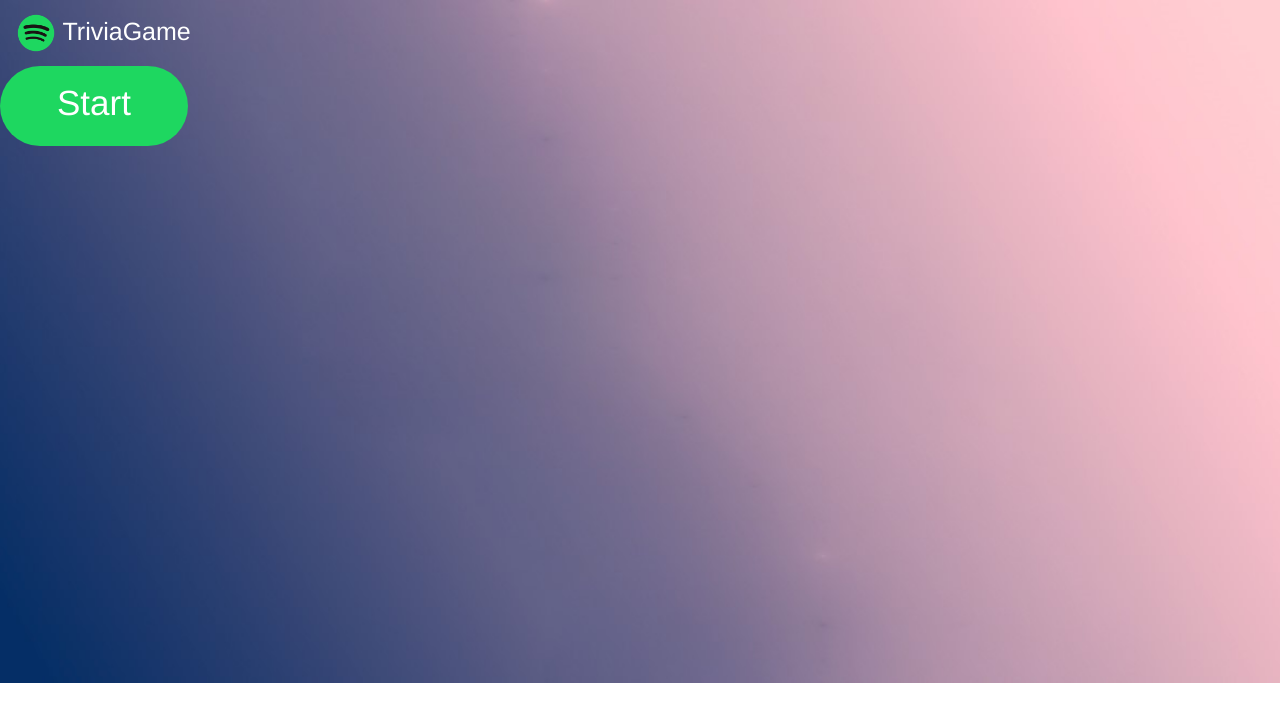
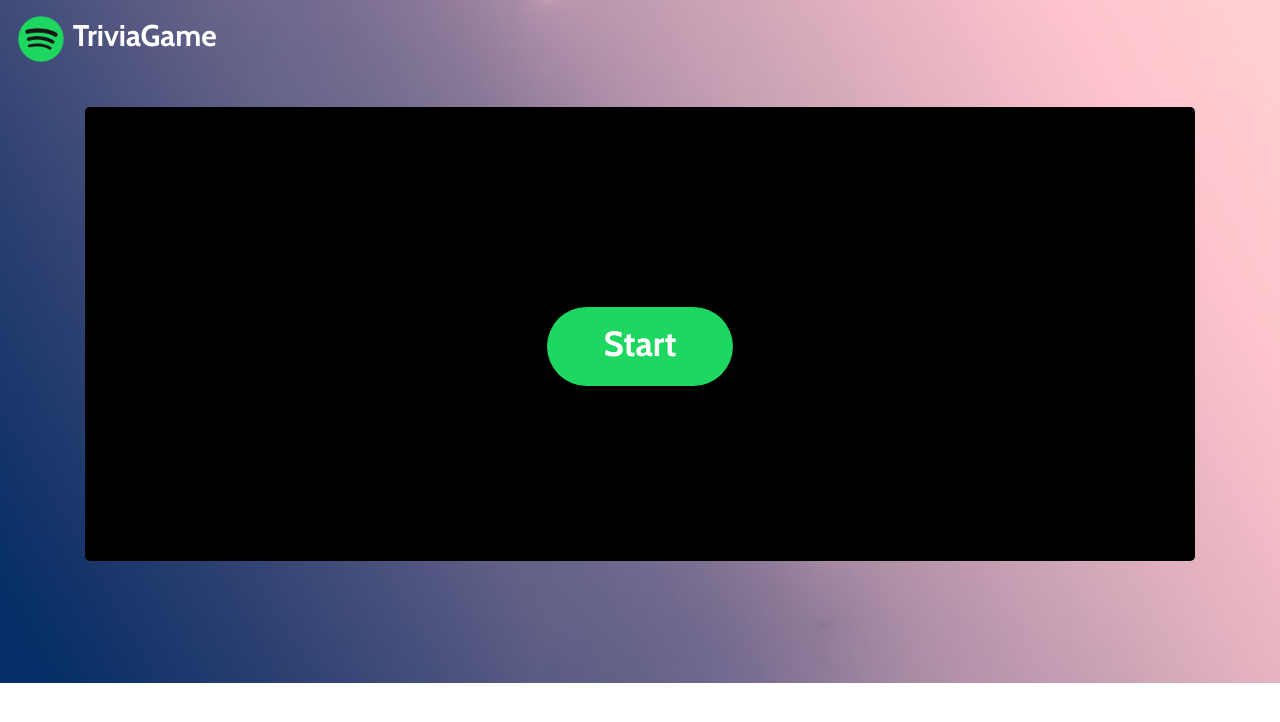
Before and after one commit to jt227b/TriviaGame, a plain HTML site: page intro.html in a window 1280 px wide. Drawn offline with nearby package versions, Linux system fonts and the light colour scheme.

Commit message:
Updating html & CSS

```diff
--- a/assets/css/style.css
+++ b/assets/css/style.css
@@ -3,25 +3,42 @@ body{
     background-position: top center;
     background-repeat: no-repeat;
     background-size: 100%;
-    font-family: Circular, Helvetica, Arial, sans-serif;
+    font-family: 'Cabin', sans-serif;
+
 }
 
 .navbar-brand{
-    font-family: Circular, Helvetica, Arial, sans-serif;
+    font-family: 'Cabin', sans-serif;
     color: #fff;
-    text-decoration: solid;
-    font-size: 25px;
+    font-size: 30px;
 
 }
+
+.container{
+    text-align: center;
+    font-family: 'Cabin', sans-serif;
+
+
+}
+
+.jumbotron{
+    background-color:black;
+    margin-top: 30px;
+    padding-top: 200px;
+    padding-bottom: 175px;
+    margin-bottom: 30px;
+    border: none;
+}
+
 
 #botton{
     background-color: #1ED760;
     color: #fff;
     font-size: 35px;
-
     text-align: center;
     padding: 10px 56px 15px;
     border-radius: 500px;
+
 }
 
 
--- a/intro.html
+++ b/intro.html
@@ -8,20 +8,36 @@
     <title>Document</title>
     <link rel="stylesheet" href="https://stackpath.bootstrapcdn.com/bootstrap/4.2.1/css/bootstrap.min.css">
     <link rel="stylesheet" href="./assets/css/style.css">
+    <link href="https://fonts.googleapis.com/css?family=Cabin:700" rel="stylesheet">
 </head>
 
 <body>
 
     <!-- Image and text....Change color inside navBar con page display -->
-<nav class="navbar navbar-white">
+    <nav class="navbar navbar-white">
         <a class="navbar-brand" href="#">
-          <img src="./assets/images/spotifyLogo.png" width="40" height="40" class="d-inline-block align-top" alt="spotifyLogo">
-          TriviaGame
+            <img src="./assets/images/spotifyLogo.png" width="50" height="50" alt="spotifyLogo">
+            TriviaGame
         </a>
-      </nav>
+    </nav>
 
-    <a id="botton" class="btn btn-lg btn-green btn-cta" role="button" href="#"
-        >Start</a>
+    <div class="container">
+        <div class="jumbotron">
+
+            <div class="container">
+
+
+                <div class="row">
+                    <div class="col-lg-12">
+                        <a id="botton" class="btn btn-lg btn-green btn-cta" role="button" href="./index.html">Start</a>
+                    </div>
+                </div>
+            </div>
+        </div>
+    </div>
+    </div>
+
+
 
 
 
```
Also changed, not shown: index.html (+30 -0 lines).
